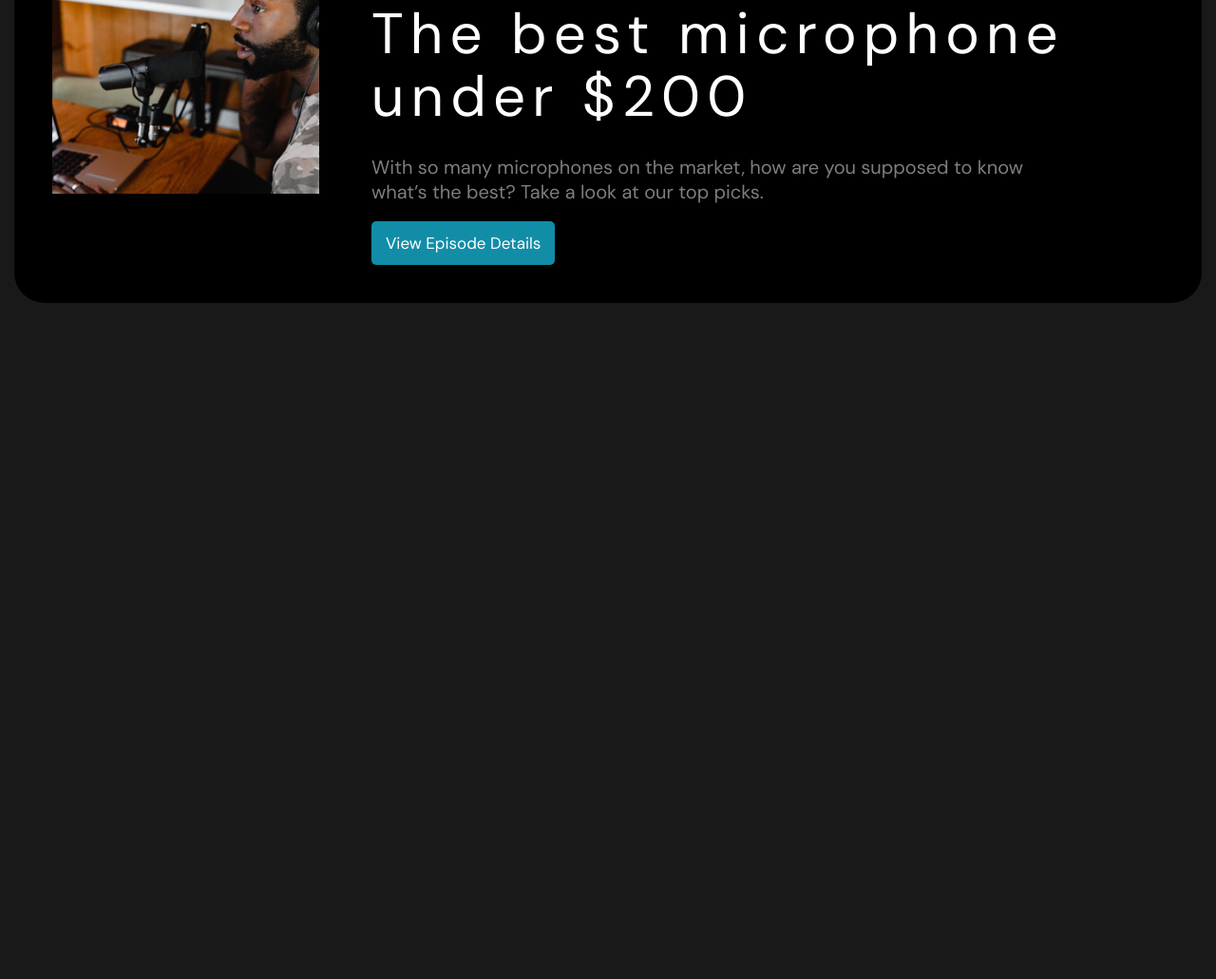
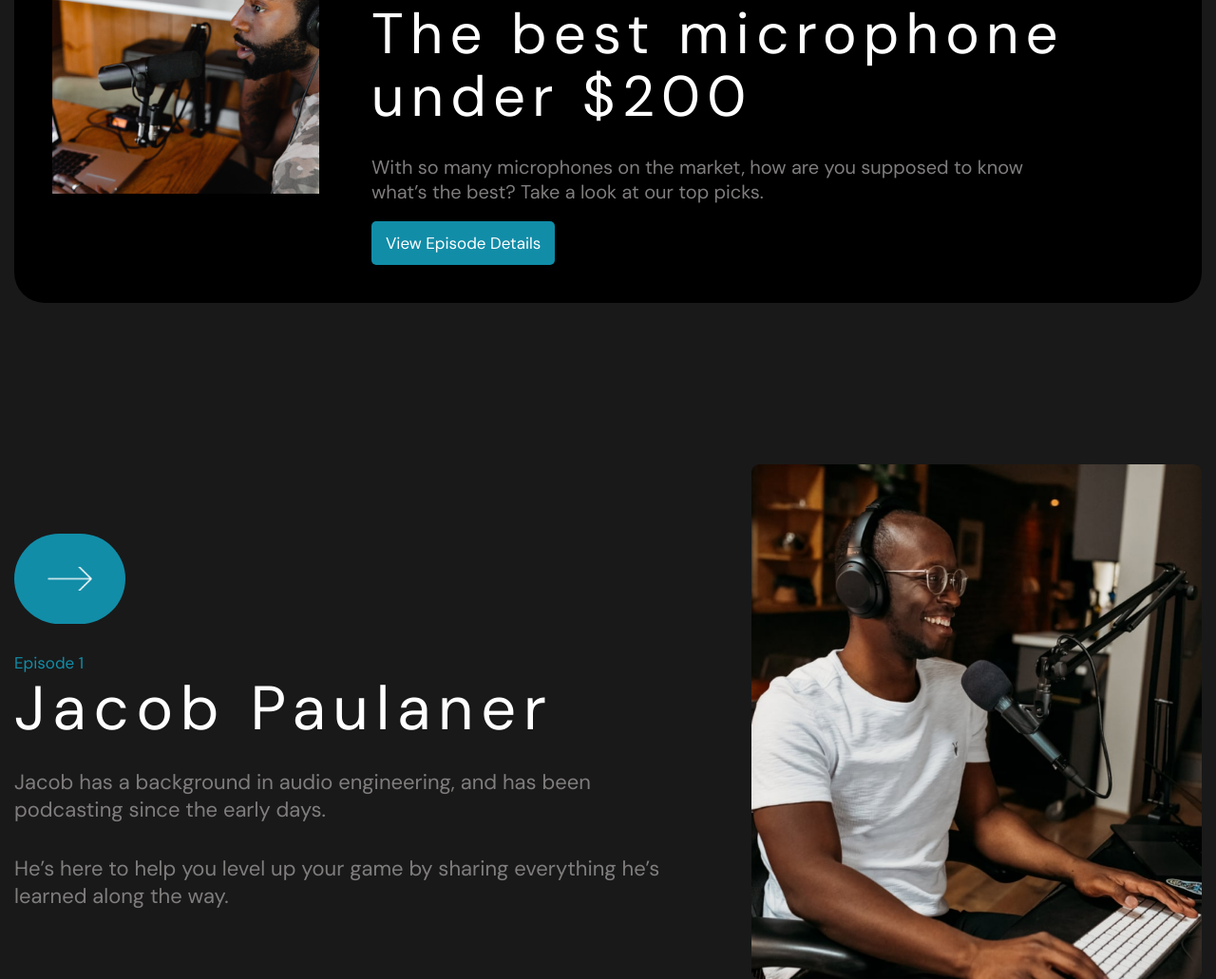
Before and after one commit to ramzYka/castawat, a plain HTML site: page index.html in a window 1280 px wide. Shown: the part 2488-3519 px from the top of the page at 95% size. Before the commit the page ends 2807 px from the top, so only its background shows below. Drawn offline with Linux system fonts and the light colour scheme.

Commit message:
jacobends

```diff
--- a/index.html
+++ b/index.html
@@ -155,6 +155,33 @@
             </div>
         </section>
 
+        <section class="jacob container">
+            <div class="jacob-block">
+                <div class="jacob-left">
+                    <div class="jacob-left__arrow">
+                        <img src="./img/nav/arrow.png" alt="">
+                    </div>
+
+                    <div class="jacob-left__name">
+                        <span class="card-right__episode">Episode 1</span>
+                        <p class="jacob-name">Jacob Paulaner</p>
+                    </div>
+
+                    <div class="jacob-left__about">
+                        <p class="about-first">Jacob has a background in audio engineering, and has been podcasting since the early days.</p>
+                        <p class="about-second">He’s here to help you level up your game by sharing everything he’s learned along the way.</p>
+                    </div>
+
+                </div>
+
+                <div class="jacob-right">
+                    <img src="./img/nav/mybro.png" alt="">
+                </div>
+            </div>
+        </section>
+
+
+
     </main>
 
 </body>
--- /dev/null
+++ b/scss/blocks/_jacob.scss
@@ -0,0 +1,43 @@
+.jacob {
+    margin-top: 170px;
+
+    &-block {
+        display: flex;
+        gap: 90px;
+        align-items: center;
+    }
+
+    &-left {
+        &__arrow {
+            padding: 35px;
+            background-color: $btn-color;
+            width: 17%;
+            border-radius: 120px;
+        }
+
+        &__name {
+            margin-top: 30px;
+            display: flex;
+            flex-direction: column;
+            gap: 5px;
+        }
+
+        &__about {
+            margin-top: 30px;
+            display: flex;
+            flex-direction: column;
+            gap: 33px;
+        }
+    }
+}
+
+.jacob-name {
+    font-size: 65px;
+    line-height: 1;
+    letter-spacing: 0.12em;
+}
+
+.jacob-left__about {
+    font-size: 22px;
+    color: #807d7d;
+}
--- a/scss/main.scss
+++ b/scss/main.scss
@@ -8,5 +8,6 @@
 // blocks
 
 @import './blocks/_header.scss';
-@import './blocks/level.scss';
+@import './blocks/_level.scss';
 @import './blocks/_episodes.scss';
+@import './blocks/_jacob.scss';
```
Also changed, not shown: css/main.css, img/nav/arrow.png (added), img/nav/mybro.png (added), 1 other file.
